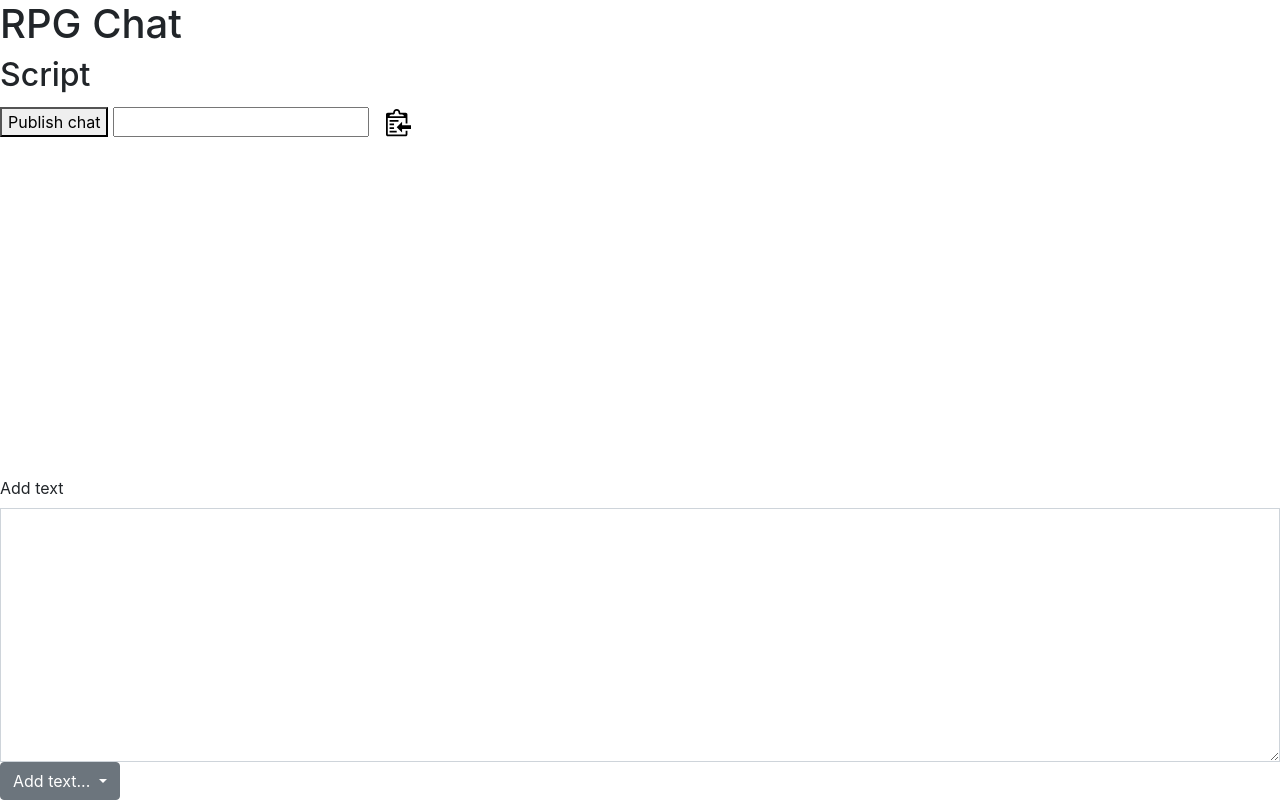
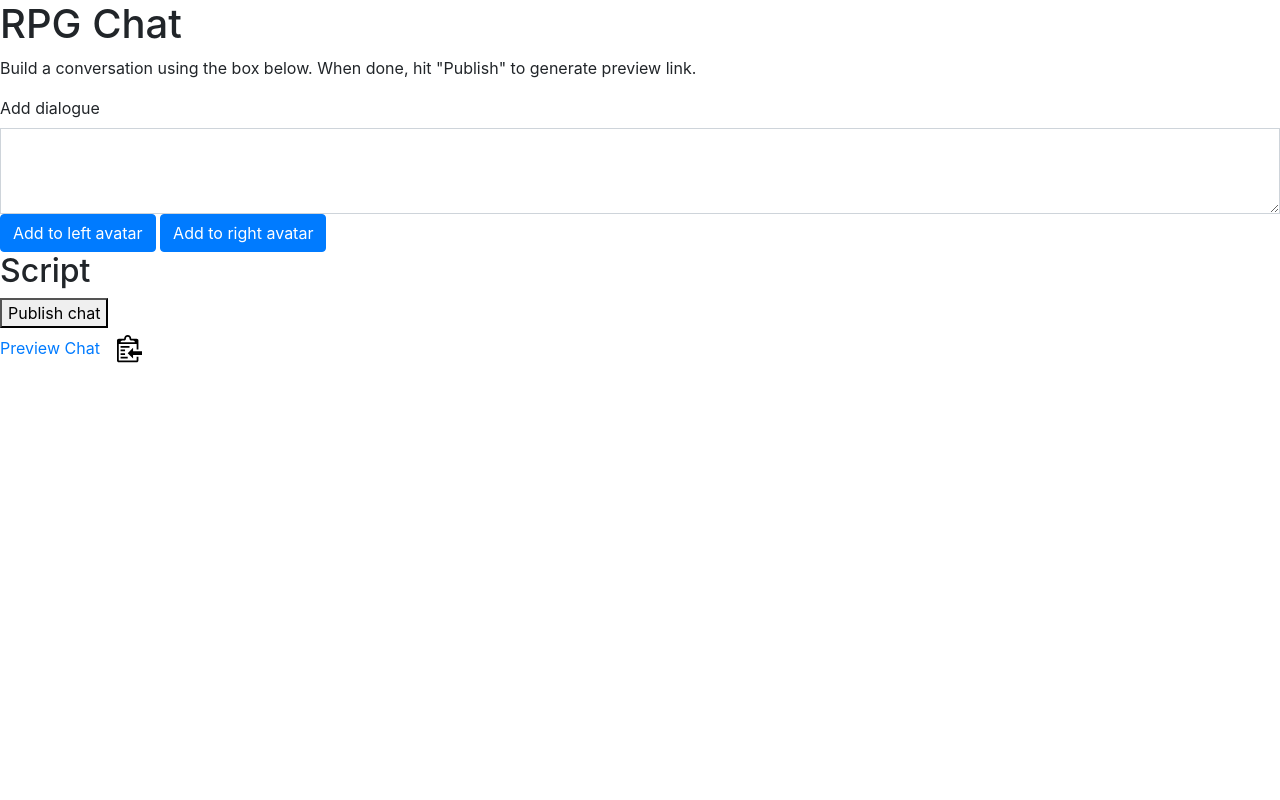
Before and after one commit to DannyT/rpgchat, a website: page src/create/index.html in a window 1280 px wide. Drawn offline with nearby package versions, Linux system fonts and the light colour scheme.

Commit message:
Tidied up create UI a bit

```diff
--- a/src/create/index.html
+++ b/src/create/index.html
@@ -8,38 +8,33 @@
     <!-- Bootstrap CSS -->
     <link rel="stylesheet" href="https://stackpath.bootstrapcdn.com/bootstrap/4.4.1/css/bootstrap.min.css" integrity="sha384-Vkoo8x4CGsO3+Hhxv8T/Q5PaXtkKtu6ug5TOeNV6gBiFeWPGFN9MuhOf23Q9Ifjh" crossorigin="anonymous">
 
-    <title>RPGCHat</title>
+    <title>RPGChat</title>
   </head>
   <body>
     <h1>RPG Chat</h1>
+    <p>Build a conversation using the box below. When done, hit "Publish" to generate preview link.</p>
+    <div>
+      <label for="addText">Add dialogue</label>
+      <textarea class="form-control rounded-0 js-add-text" rows="3" id="addText"></textarea>
+      <button type="button" class="btn btn-primary js-left-add">Add to left avatar</button>
+      <button type="button" class="btn btn-primary js-right-add">Add to right avatar</button>
+    </div>
 
     <div>
       <h2>Script</h2>
       <button class="js-publish-btn">Publish chat</button>
-      <input class="js-copy-link" />
-      <button class="btn" data-clipboard-target=".js-copy-link">
-          <img src="../assets/images/clippy.svg" alt="Copy to clipboard" style="width:25px">
-      </button>
+      <div class="js-preview-link">
+        <a href="#" class="js-copy-link">Preview Chat</a>
+        <button class="btn" data-clipboard-target=".js-copy-link">
+            <img src="../assets/images/clippy.svg" alt="Copy to clipboard" style="width:25px">
+        </button>
+      </div>
       <div class="js-script">
 
       </div>
     </di>
 
-    <div class="fixed-bottom">
-      <label for="addText">Add text</label>
-      <textarea class="form-control rounded-0 js-add-text" rows="10" id="addText"></textarea>
-      <div class="dropdown js-dropdown">
-        <button class="btn btn-secondary dropdown-toggle" type="button" id="dropdownMenuButton" data-toggle="dropdown" aria-haspopup="true" aria-expanded="false">
-          Add text...
-        </button>
-        <div class="dropdown-menu" aria-labelledby="dropdownMenuButton">
-          <a class="dropdown-item js-left-add" href="#">to Left Character</a>
-          <a class="dropdown-item js-right-add" href="#">to Right Character</a>
-        </div>
-      </div>
-    </div>
 
-    <!-- Optional JavaScript -->
     <!-- jQuery first, then Popper.js, then Bootstrap JS -->
     <script src="https://code.jquery.com/jquery-3.4.1.min.js" integrity="sha256-CSXorXvZcTkaix6Yvo6HppcZGetbYMGWSFlBw8HfCJo=" crossorigin="anonymous"></script>
     <script src="https://cdn.jsdelivr.net/npm/popper.js@1.16.0/dist/umd/popper.min.js" integrity="sha384-Q6E9RHvbIyZFJoft+2mJbHaEWldlvI9IOYy5n3zV9zzTtmI3UksdQRVvoxMfooAo" crossorigin="anonymous"></script>
```
Also changed, not shown: src/create/create.js (+10 -1 lines).
